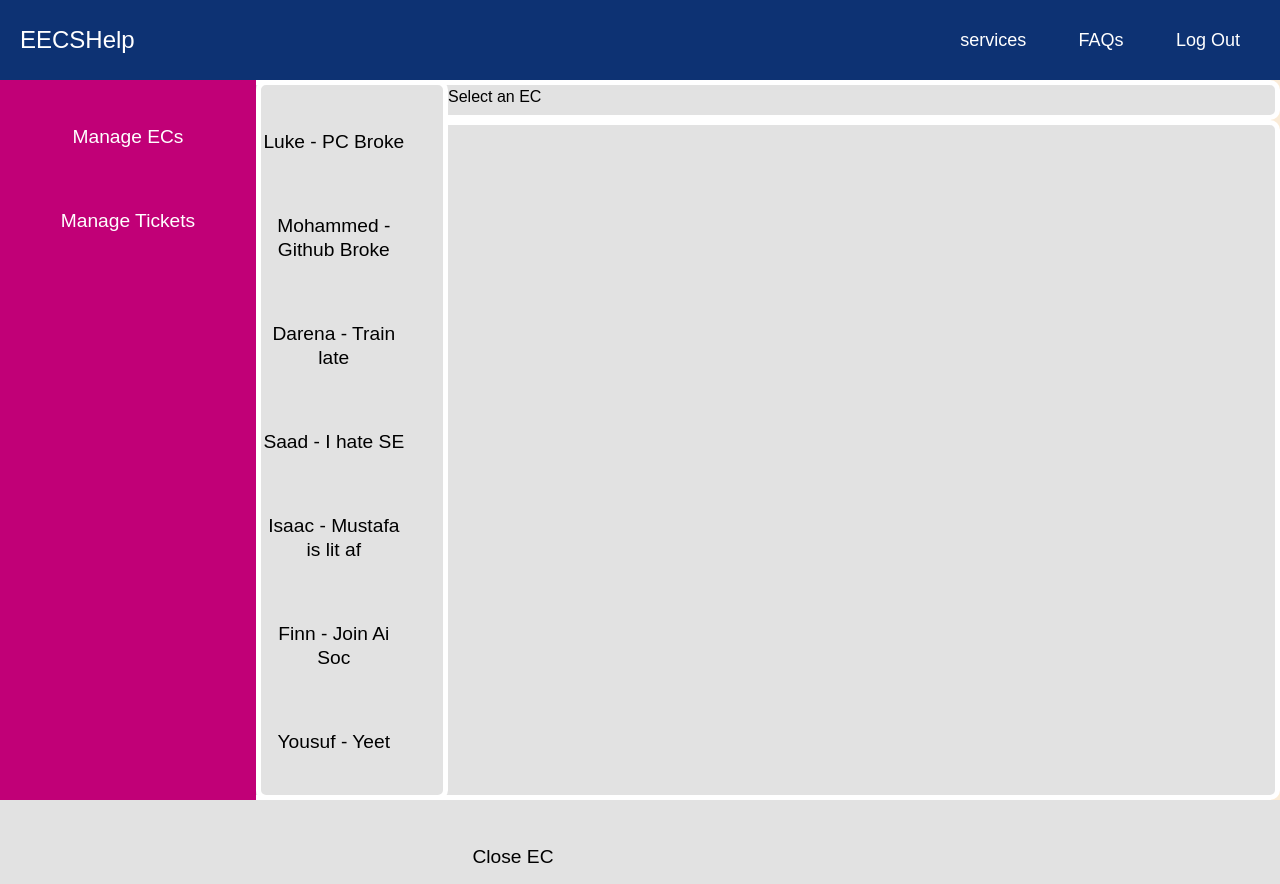
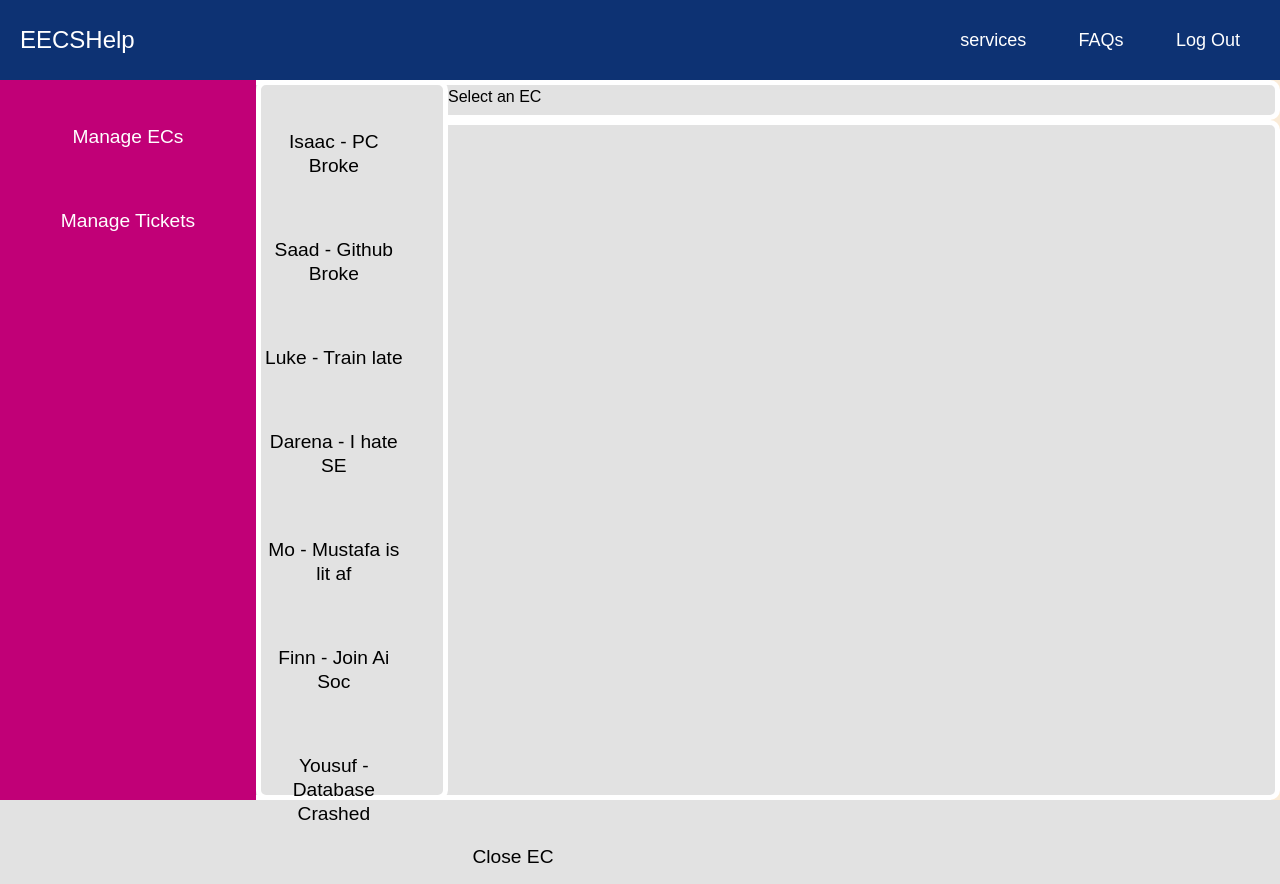
Before and after one commit to darenagos/segroup-eecsSystem, a React (Create React App) app in the folder eecs-system/: page /admin-Homepage/manage-ECs in a window 1280 px wide. Built offline with nearby package versions, Linux system fonts and the light colour scheme.

Commit message:
upated the EC handling

```diff
--- a/eecs-system/src/Components/User Specific Components/Admin Component/manageECs.js
+++ b/eecs-system/src/Components/User Specific Components/Admin Component/manageECs.js
@@ -6,7 +6,12 @@ const ecRegistry = require('../../../Managers/ECRegistry');
 function ManageECs() {
 
   function updateContent(ec) {
-    setTitle(ec.name + " : " + ec.module);
+    console.log(ec.selfCertified)
+    if (ec.selfCertified === false){
+    setTitle(ec.user.name +" ("+ ec.user.id + ") : " + ec.module);}
+    else{
+      setTitle(ec.user.name +" ("+ ec.user.id + ") : " + ec.module + " - SELF CERTIFIED");
+    }
     setInfo(ec.title + " - " + ec.date);
     setDetails(ec.details)
     console.log(ecRegistry.getEC(8))
@@ -28,7 +33,7 @@ function ManageECs() {
   return (
     <div>
       <div id="side">
-        {ecs.map((ec) => (<button onClick={() => updateContent(ec)}>{ec.name} - {ec.title}</button>))} </div>
+        {ecs.map((ec) => (<button onClick={() => updateContent(ec)}>{ec.user.name} - {ec.title}</button>))} </div>
       <div id="title">
         {title}</div>
       <div id="bottom">
--- a/eecs-system/src/Components/User Specific Components/Student Components/createEC.js
+++ b/eecs-system/src/Components/User Specific Components/Student Components/createEC.js
@@ -7,9 +7,8 @@ const ecRegistry = require("../../../Managers/ECRegistry")
 const currentUserManager = require("../../../Managers/CurrentUserManager")
 
 class EC {
-  constructor(name,userID, module, title, date, selfCertified, details){
-    this.name = name;
-    this.userID = userID
+  constructor(user, module, title, date, selfCertified, details){
+    this.user = user;
     this.module = module;
     this.date = date;
     this.title = title;
@@ -22,17 +21,17 @@ function CreateEC() {
   const pressSubmit = async (event) => {
     event.preventDefault();
 
-    await ecRegistry.addEC(new EC(name,  currentUserManager.getCurrent().id, "module",title, Date(),   details, "Other"));
+    await ecRegistry.addEC(new EC(currentUserManager.getCurrent(),module ,title, Date(),   details, ));
     Array.from(document.querySelectorAll("input")).forEach(
       (input) => (input.value = "")
     );
-
+    setSelfCertified(false)
 
   }
 
-  const [name, setName] = useState("");
+  const [module, setModule] = useState("");
   const handleNameInputChange = (e) => {
-    setName(e.target.value);
+    setModule(e.target.value);
   };
 
   const [title, setTitle] = useState("");
@@ -45,6 +44,12 @@ function CreateEC() {
     setDetails(e.target.value);
   };
 
+  const [selfCertified, setSelfCertified] = useState(false);
+  const handleSelfCertifiedInputChange = (e) => { // If
+    setSelfCertified(e.target.value);
+  };
+
+
 
   return (
     <div>
@@ -53,11 +58,11 @@ function CreateEC() {
         <label>
           <input
             type="text"
-            name="name"
-            placeholder="Name"
+            name="module"
+            placeholder="Module"
             required
-            value={name}
-            onChange={(e) => setName(e.target.value)}
+            value={module}
+            onChange={(e) => setModule(e.target.value)}
           />
         </label>
         <br />
@@ -82,6 +87,15 @@ function CreateEC() {
           />
         </label>
         <br />
+        <label>Self Certified?
+          <input
+            type = "checkbox"
+            name = "selfCertified"
+            value = {selfCertified}
+            checked={selfCertified}
+            onChange={handleSelfCertifiedInputChange}
+          />
+        </label>
         <input type="submit" value="Submit" onClick={pressSubmit} />
       </form>
     </div>
--- a/eecs-system/src/Components/User Specific Components/Student Components/viewMyECs.js
+++ b/eecs-system/src/Components/User Specific Components/Student Components/viewMyECs.js
@@ -15,7 +15,7 @@ function ViewMyECs() {
     console.log("starting loop")
     for (let i=0; i<allEcs.length; i++){
       console.log(i)
-      if (allEcs[i].userID === currentUserManager.getCurrent().id){
+      if (allEcs[i].user.id === currentUserManager.getCurrent().id){
         myEcs.push(allEcs[i])
       }
       else
@@ -29,7 +29,8 @@ function ViewMyECs() {
   }
 
   function updateContent(ec) {
-    setTitle(ec.name + " : " + ec.module);
+    console.log("ec user:" , ec.user)
+    setTitle(ec.user.id + " : " + ec.module);
     setInfo(ec.title + " - " + ec.date);
     setDetails(ec.details)
   }
@@ -42,7 +43,7 @@ function ViewMyECs() {
   return (
     <div>
       <div id="side">
-    {myEcs.map((ec) => (<button onClick={() => updateContent(ec)}>{ec.name} - {ec.title}</button>))} </div>
+    {myEcs.map((ec) => (<button onClick={() => updateContent(ec)}>{ec.user.name} - {ec.title}</button>))} </div>
     <div id="title">
         {title}</div>
       <div id="bottom">
--- a/eecs-system/src/Managers/ECRegistry.js
+++ b/eecs-system/src/Managers/ECRegistry.js
@@ -1,5 +1,6 @@
 // would be run as a singleton - serverside
 
+const userRegistry = require ("./UserRegistry.js")
 class ECRegistry {
     constructor(){
         if(!ECRegistry.instance) {
@@ -28,9 +29,8 @@ class ECRegistry {
 }
 
 class EC {
-    constructor(name,userID, module, title, date, selfCertified, details){
-      this.name = name;
-      this.userID = userID
+    constructor(user, module, title, date, selfCertified, details){
+      this.user = user;
       this.module = module;
       this.date = date;
       this.title = title;
@@ -39,15 +39,25 @@ class EC {
     }
 }
 
+class User{
+    constructor(name, id, email, username, password, userType){
+        this.name = name
+        this.id = id
+        this.email = email
+        this.username = username
+        this.password = password
+        this.userType = userType
+    }
+}
 
 //initialize default EC Registry with following ECs:
 const myRegistry = new ECRegistry();
-myRegistry.addEC(new EC ("Luke","ec46455", "Software Engineering", "PC Broke", "Tues 26th March","True","agadgvdafgaerderbd"))
-myRegistry.addEC(new EC ("Mohammed","ec4545", "Software Engineering", "Github Broke", "Fri 12th March","True","rhsrjh  elkjhf ali"))
-myRegistry.addEC(new EC ("Darena","ec12345", "Software Engineering", "Train late", "Sat 45th Arpil","True","afdshaefgvbewzrsg4a'aerderbd"))
-myRegistry.addEC(new EC ("Saad","ec98765", "Software Engineering", "I hate SE", "Fri 12345th Dec","True","ro8h0awe fbui; aewj "))
-myRegistry.addEC(new EC ("Isaac","ec00000", "Software Engineering", "Mustafa is lit af", "Fri 000th March","False","rhsrjh  elkjhf ali"))
-myRegistry.addEC(new EC ("Finn","ec34542", "Software Engineering", "Join Ai Soc", "Wed 0.01th Arpil","False","aadsgvbewzrsg4a'aerderbd"))
-myRegistry.addEC(new EC ("Yousuf","ec4555", "Software Engineering", "Yeet", "Mon -4346th Dec","True","254y bai; aewj "))
+myRegistry.addEC(new EC (userRegistry.findUserByUsername("isaac"), "Software Engineering", "PC Broke", "Tues 26th March",false,"agadgvdafgaerderbd"))
+myRegistry.addEC(new EC (userRegistry.findUserByUsername("saad"), "GUI", "Github Broke", "Fri 12th March",true,"rhsrjh  elkjhf ali"))
+myRegistry.addEC(new EC (userRegistry.findUserByUsername("luke"), "Linear Algebra", "Train late", "Sat 45th Arpil",false,"afdshaefgvbewzrsg4a'aerderbd"))
+myRegistry.addEC(new EC (userRegistry.findUserByUsername("darena"), "Creative Computing Project", "I hate SE", "Fri 12345th Dec",true,"ro8h0awe fbui; aewj "))
+myRegistry.addEC(new EC (userRegistry.findUserByUsername("mo"), "Operating Systems", "Mustafa is lit af", "Fri 000th March",false,"rhsrjh  elkjhf ali"))
+myRegistry.addEC(new EC (userRegistry.findUserByUsername("finn"), "Object Oriented Programming", "Join Ai Soc", "Wed 0.01th Arpil",true,"aadsgvbewzrsg4a'aerderbd"))
+myRegistry.addEC(new EC (userRegistry.findUserByUsername("yousuf"), "Web Technology", "Database Crashed", "Mon -4346th Dec",false,"254y bai; aewj "))
 
 module.exports = myRegistry;
--- a/eecs-system/src/Managers/UserRegistry.js
+++ b/eecs-system/src/Managers/UserRegistry.js
@@ -36,8 +36,16 @@ class User{
 }
 
 const userRegistry = new UserRegistry();
- userRegistry.addUser(new User("student1 QMUL","ec12345","student1@qmul.ac.uk","student1","student1","student"))
-userRegistry.addUser(new User("student2 QMUL","ec23456","student2@qmul.ac.uk","student2","student2","student"))
-userRegistry.addUser(new User("admin QMUL","ad12345","admin@qmul.ac.uk","admin","admin","admin"))
+ userRegistry.addUser(new User("Student1","ec12345","student1@qmul.ac.uk","student1","student1","student"))
+userRegistry.addUser(new User("Student2","ec23456","student2@qmul.ac.uk","student2","student2","student"))
 userRegistry.addUser(new User("Technician QMUL","te12345","technician@qmul.ac.uk","technician","technician","technician"))
+userRegistry.addUser(new User("Admin QMUL","te12345","admin@qmul.ac.uk","admin","admin","admin"))
+userRegistry.addUser(new User("Luke","ec2300","luke@qmul.ac.uk","luke","luke123","student"))
+userRegistry.addUser(new User("Darena","ec34456","darena@qmul.ac.uk","darena","darena","student"))
+userRegistry.addUser(new User("Yousuf","ec2349","yousuf@qmul.ac.uk","yousuf","yousuf123","student"))
+userRegistry.addUser(new User("Mo","ec12121","mo@qmul.ac.uk","mo","mo1223","student"))
+userRegistry.addUser(new User("Finn","ec9876","student2@qmul.ac.uk","finn","finn123","student"))
+userRegistry.addUser(new User("Isaac","ec10293","student2@qmul.ac.uk","isaac","isaac123","student"))
+userRegistry.addUser(new User("Saad","ec99999","student2@qmul.ac.uk","saad","saad123","student"))
+
 module.exports = userRegistry;
```
